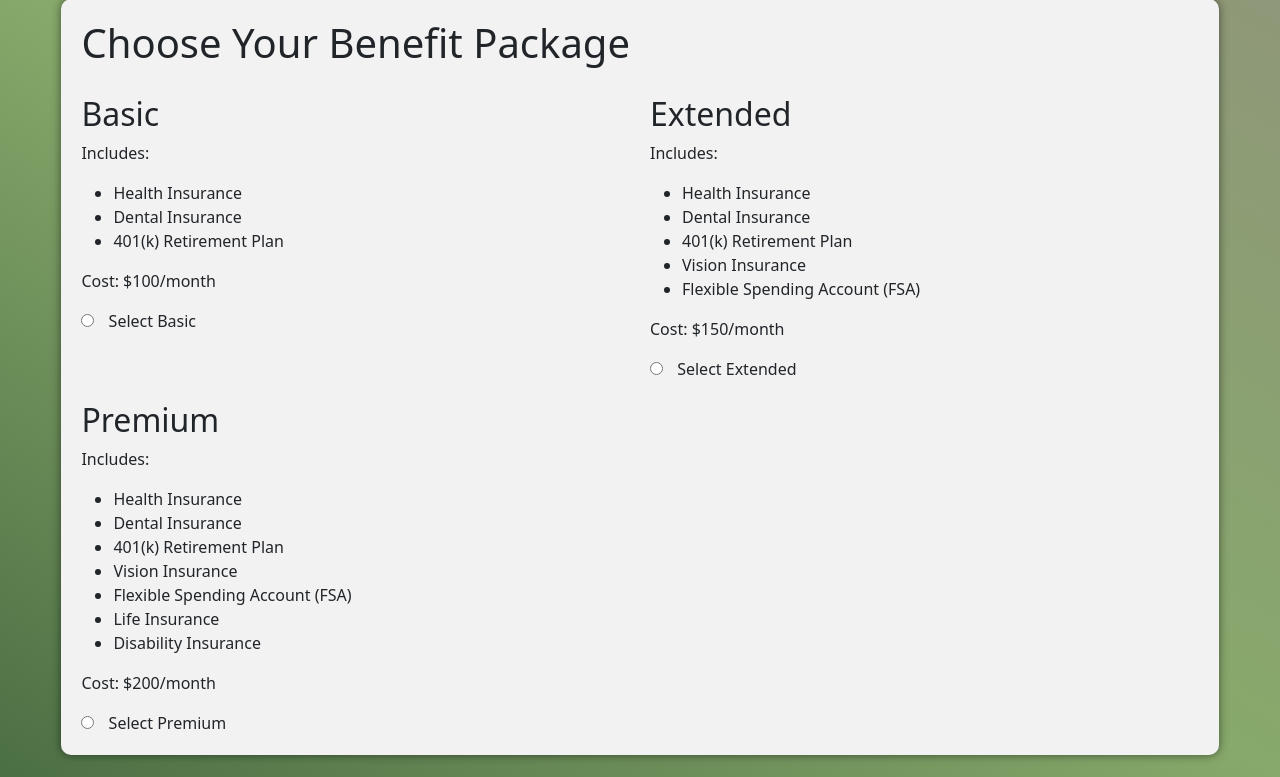
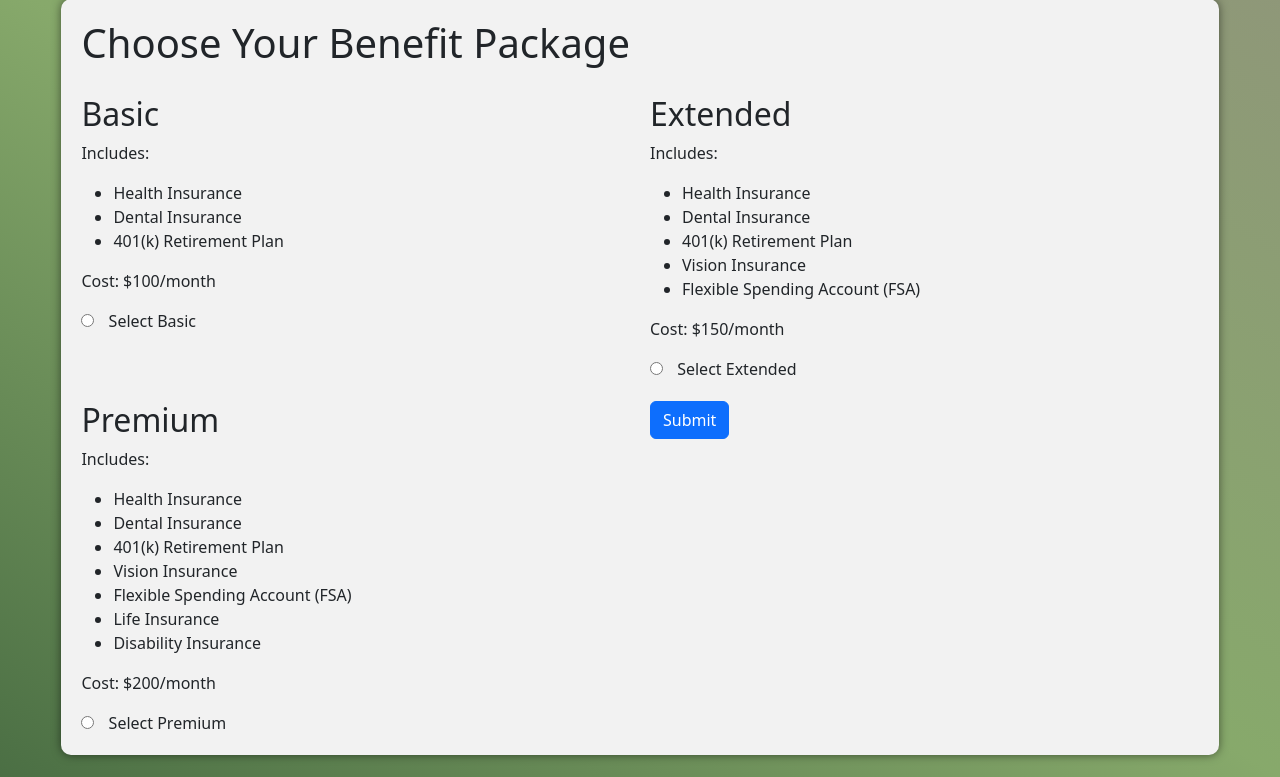
Before and after one commit to inkosi-codes/WWC, a Flask app: page /enrollment in a window 1280 px wide. Shown: the part 23-800 px from the top of the page. Run offline with Flask 2, Linux system fonts and the light colour scheme.

Commit message:
Added update functionality to the enrollment portion

```diff
--- a/app.py
+++ b/app.py
@@ -62,6 +62,13 @@ def enroll():
 
     return render_template("enrollment.html")
 
+@app.route("/submit_enroll", methods=("GET", "POST"))
+def enrollsubmit():
+    package = request.form['package']
+    getdata.updateEnrollment(session['username'],package)
+
+    return redirect(url_for('homepage'))
+
 @app.route("/logout")
 def usrlogout():
     session.clear()
--- a/getdata.py
+++ b/getdata.py
@@ -35,3 +35,11 @@ def getProfileData(usr):
 
     dbhelper.db_close(db_connect)
     return data
+
+def updateEnrollment(usr, pck):
+    db_connect = dbhelper.serverconn(db)
+    cursor = db_connect.cursor()
+    cursor.execute(f"""CALL `WorldWideCompany`.`update_benefits`('{usr}', '{pck}');""")
+
+    db_connect.commit()
+    dbhelper.db_close(db_connect)
--- a/templates/enrollment.html
+++ b/templates/enrollment.html
@@ -19,7 +19,7 @@
 </head>
 
 <body>
-    <form>
+    <form action="/submit_enroll" method="POST">
         <div class="row">
             <h1 class="text-center">Choose Your Benefit Package</h1>
         </div>
@@ -68,7 +68,10 @@
             <input type="radio" id="premium" name="package" value="premium">
             <label for="premium">Select Premium</label>
         </div>
+        <div>
+        <button id="enroll-submit" class="btn btn-primary">Submit</button>
+    </div>
+</form>
 
-</form>
 </body>
 </html>
```
